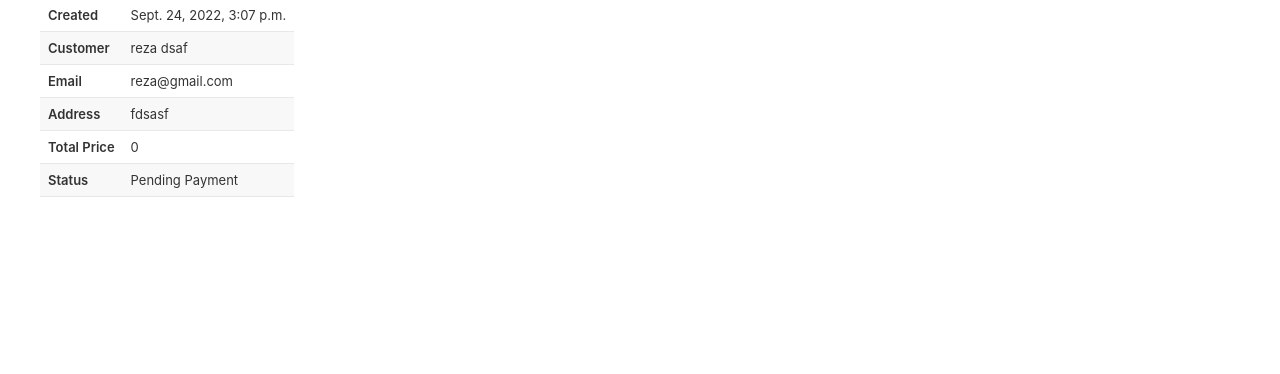
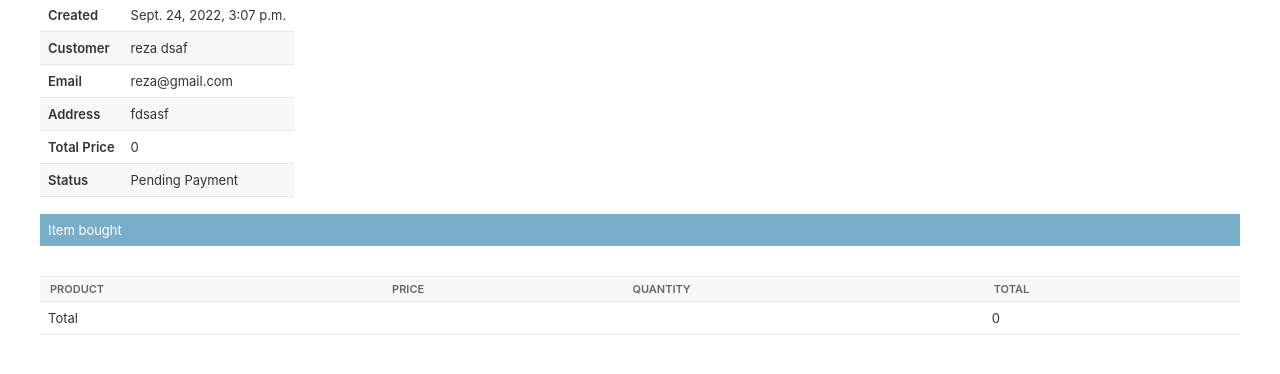
Before and after one commit to rezamahmoudian/DjangoShopingSite, a Django app: page /order/admin/order/23 in a window 1280 px wide. Shown: the part 151-525 px from the top of the page. Run offline with Django 4.2, Linux system fonts and the light colour scheme; a user stored in the database is signed in; data comes from the database, SQL or seed files in the repository; parts of the project's set-up code (start-up, migrations or seed data) failed here and were passed over.

Commit message:
add a table for show orders products and its detail

```diff
--- a/templates/admin/orders/detail.html
+++ b/templates/admin/orders/detail.html
@@ -51,4 +51,32 @@
     </table>
     <br>
 
+    <div class="module">
+        <h2>Item bought</h2>
+    </div>
+
+    <table style="width: 100%">
+    <thead>
+        <tr>
+            <th>PRODUCT</th>
+            <th>PRICE</th>
+            <th>QUANTITY</th>
+            <th>TOTAL</th>
+        </tr>
+    </thead>
+    <tbody>
+        {% for item in order.items.all %}
+            <tr>
+                <td>{{ item.product }}</td>
+                <td>{{ item.price }}</td>
+                <td>{{ item.quantity }}</td>
+                <td>{{ item.get_cost }}</td>
+            </tr>
+        {% endfor %}
+        <tr>
+            <td colspan="3">Total</td>
+            <td>{{ order.get_total_price }}</td>
+        </tr>
+    </tbody>
+    </table>
 {% endblock %}
```
